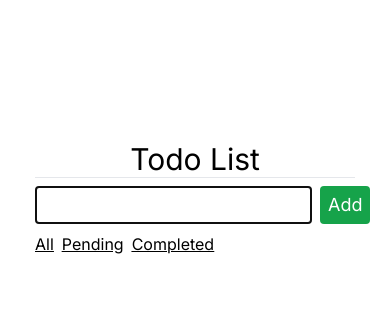
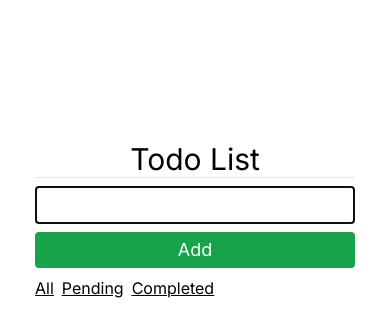
Before and after one commit to ketan-sonar/todo-app-next-js, a Next.js app: page / in a window 390 px wide. Shown: the top 336 px of the page. Built offline with nearby package versions, Linux system fonts and the light colour scheme.

Commit message:
finally all mobile view problems fixed

```diff
--- a/src/components/TodoInput.tsx
+++ b/src/components/TodoInput.tsx
@@ -18,9 +18,11 @@ export default function TodoInput({ className }: TodoInputProps) {
   };
 
   return (
-    <div className={`space-x-2 ${className} flex`}>
+    <div
+      className={`space-y-2 sm:space-y-0 sm:space-x-2 ${className} flex flex-col sm:flex-row`}
+    >
       <input
-        className="border px-2 py-1 text-lg grow"
+        className="border px-2 py-1 text-lg sm:grow"
         type="text"
         value={newTodoTitle}
         onKeyDown={(e) => e.key === "Enter" && handleAddTodo()}
```
